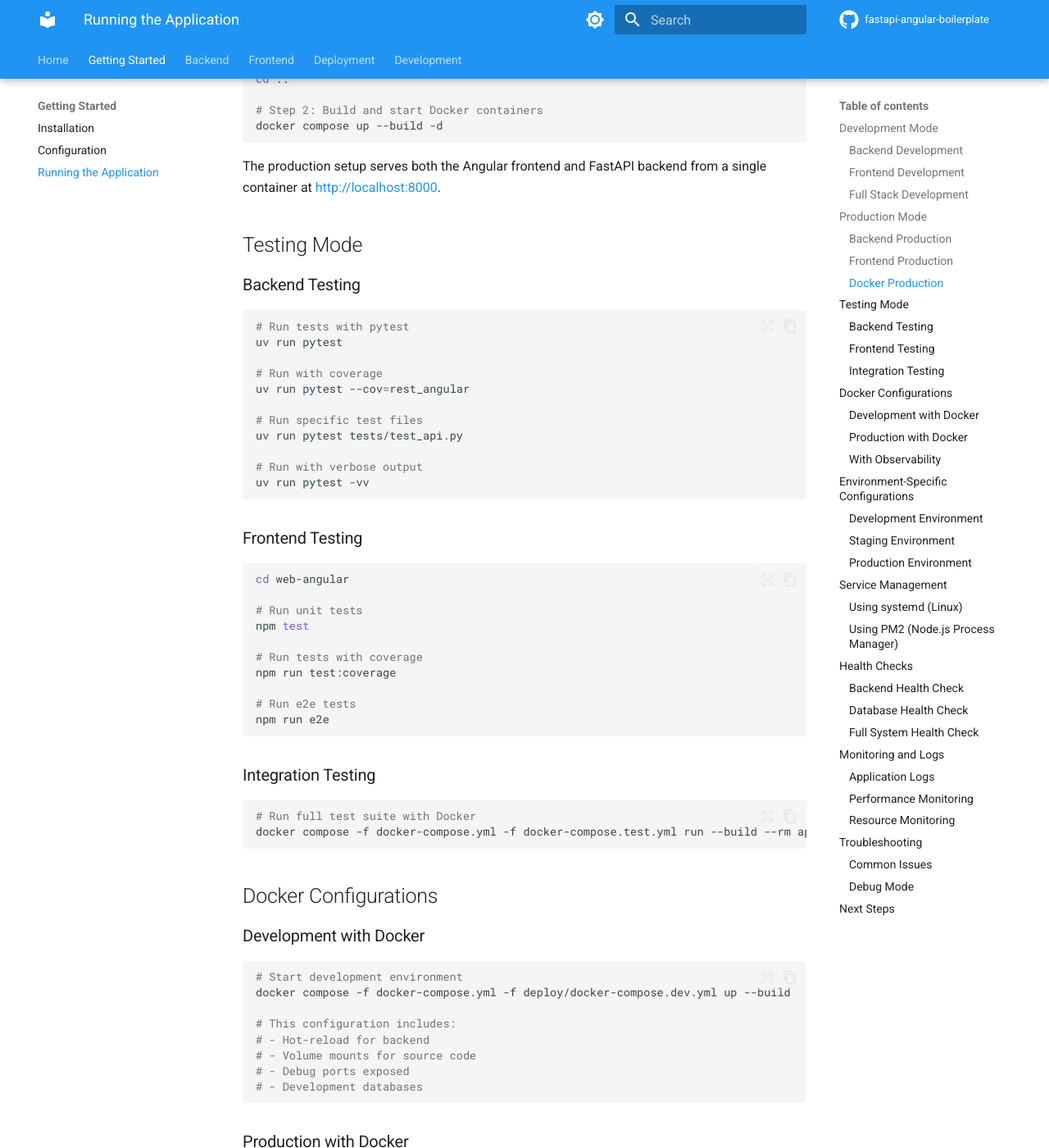
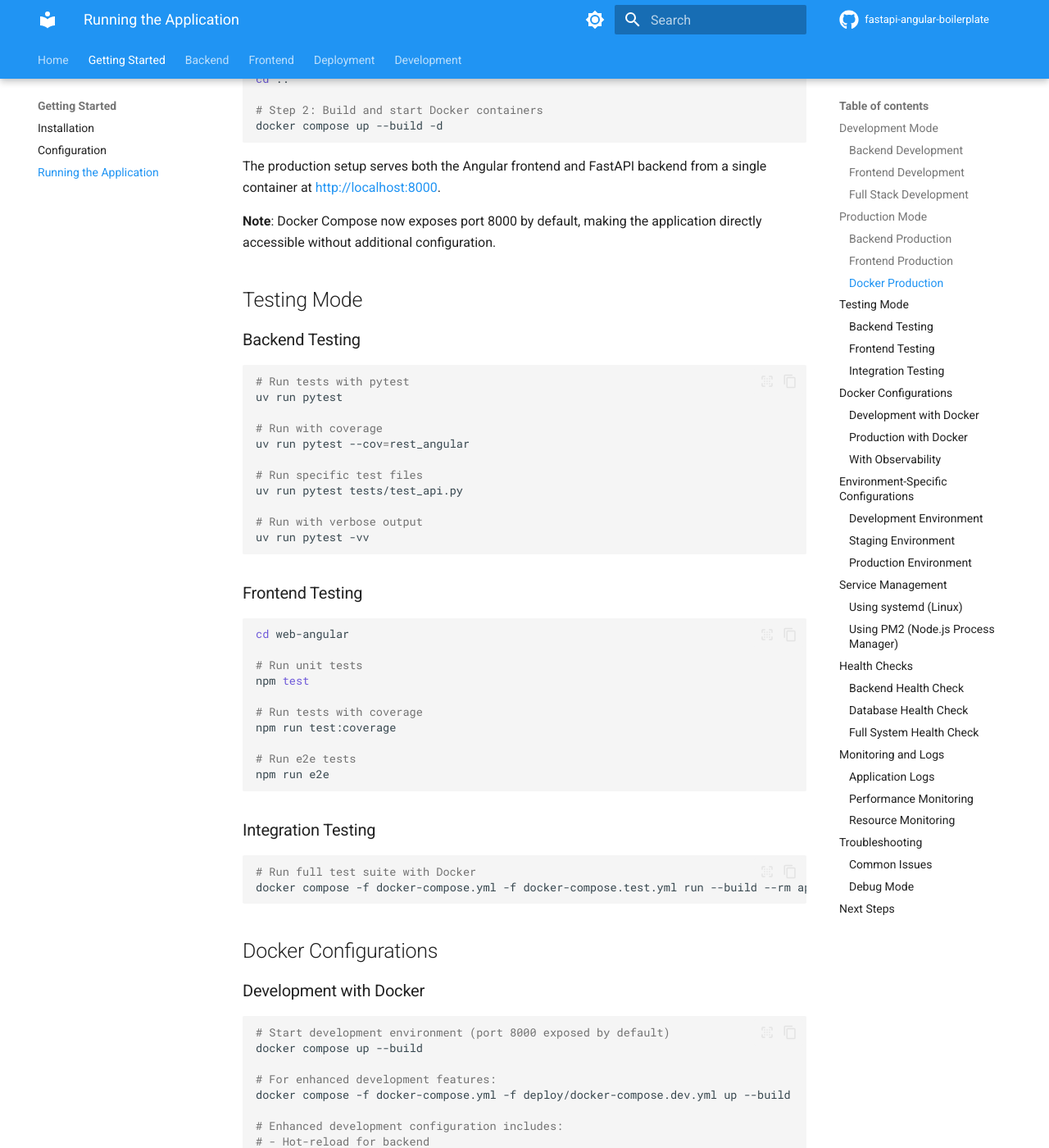
Before and after one commit to krylab/fastapi-angular-boilerplate, an MkDocs documentation site: the page built from docs/getting-started/running.md, in a window 1280 px wide and 1400 px high, scrolled down 2309 px. Shown: the whole window at 82% size. Built offline with MkDocs 1.6.1 and Material for MkDocs 9.7.7, drawn with Linux system fonts in a browser that asks for light colours; comment, search, counter and statistics services are not loaded; the version menu is left out.

Commit message:
default docker compose up exposes port 8000

````diff
--- a/docker-compose.yml
+++ b/docker-compose.yml
@@ -5,8 +5,6 @@
       dockerfile: ./Dockerfile
     image: rest_angular:${REST_ANGULAR_VERSION:-latest}
     restart: no
-    env_file:
-      - .env
     depends_on:
       db:
         condition: service_healthy
@@ -15,7 +13,6 @@
       kafka:
         condition: service_healthy
     environment:
-      HOST: rest_angular.local
       DB_HOST: rest_angular-db
       DB_PORT: 5432
       DB_USER: ${DB_USER:-rest_angular}
@@ -23,6 +20,8 @@
       DB_NAME: ${DB_NAME:-rest_angular}
       REDIS_HOST: rest_angular-redis
       KAFKA_BOOTSTRAP_SERVERS: "rest_angular-kafka:9092"
+    ports:
+      - 8000:8000
 
   db:
     image: postgres:17-alpine
--- a/docs/getting-started/running.md
+++ b/docs/getting-started/running.md
@@ -64,7 +64,15 @@
 === "Using Docker Compose"
 
     ```bash
-    # Development mode with hot-reload
+    # Start with port 8000 exposed (default behavior)
+    docker compose up --build
+    ```
+
+    The application will be available at http://localhost:8000.
+
+    For development with additional features (hot-reload, volume mounts):
+
+    ```bash
     docker compose -f docker-compose.yml -f deploy/docker-compose.dev.yml up --build
     ```
 
@@ -127,6 +135,8 @@
 
 The production setup serves both the Angular frontend and FastAPI backend from a single container at http://localhost:8000.
 
+**Note**: Docker Compose now exposes port 8000 by default, making the application directly accessible without additional configuration.
+
 ## Testing Mode
 
 ### Backend Testing
@@ -172,10 +182,13 @@
 ### Development with Docker
 
 ```bash
-# Start development environment
+# Start development environment (port 8000 exposed by default)
+docker compose up --build
+
+# For enhanced development features:
 docker compose -f docker-compose.yml -f deploy/docker-compose.dev.yml up --build
 
-# This configuration includes:
+# Enhanced development configuration includes:
 # - Hot-reload for backend
 # - Volume mounts for source code
 # - Debug ports exposed
````
Also changed, not shown: README.md (+20 -7 lines), docker-compose.test.yml (+2 -0 lines), docs/backend/api.md (+2 -0 lines), docs/deployment/docker.md (+8 -5 lines), docs/frontend/overview.md (+1 -1 lines), docs/getting-started/configuration.md (+6 -6 lines), docs/getting-started/installation.md (+5 -1 lines), 3 other files.
